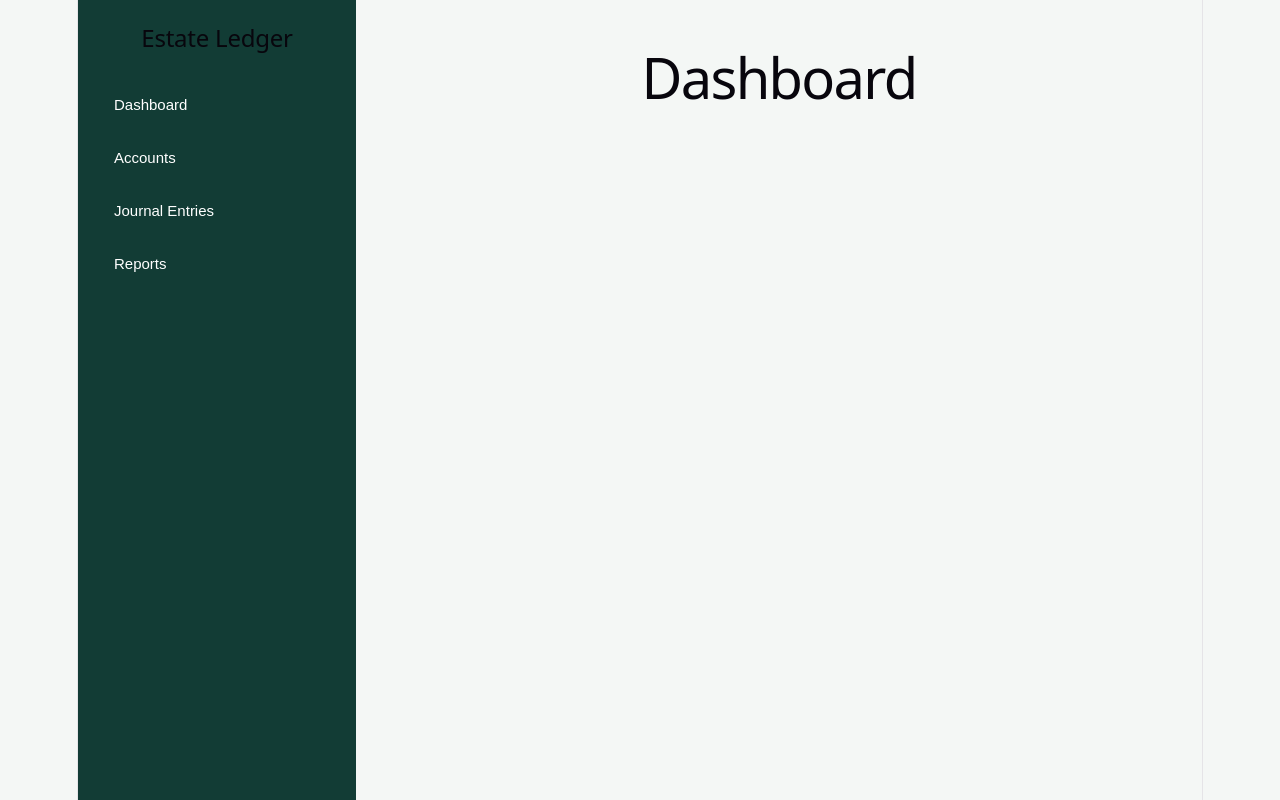
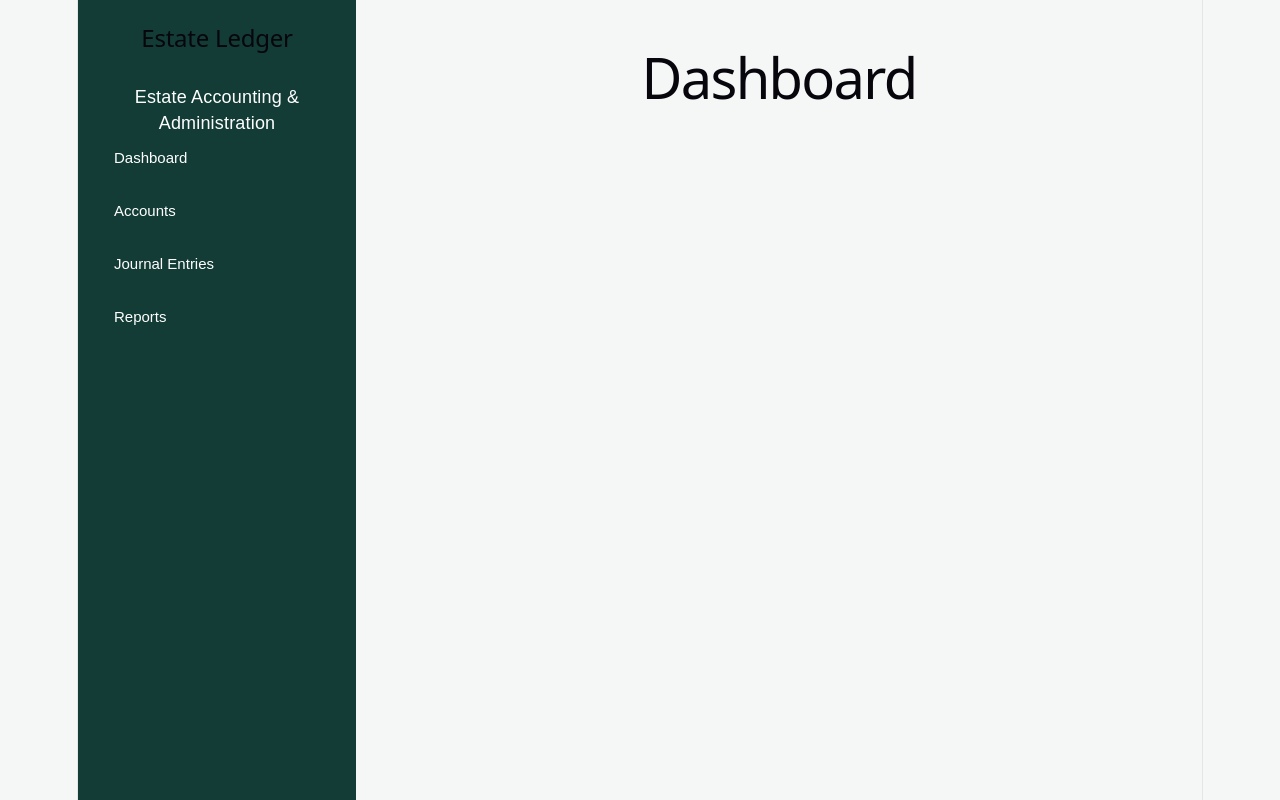
Before and after one commit to Selin-LeBlanc/Personal-Finance-Manager, a React (Vite) app in the folder client/: page / in a window 1280 px wide. Built offline with nearby package versions, Linux system fonts and the light colour scheme.

Commit message:
Updated folder structure, Created sidebar for navigation

```diff
--- a/client/src/App.jsx
+++ b/client/src/App.jsx
@@ -1,22 +1,16 @@
 import { useState } from "react";
 import "./App.css";
+import Sidebar from "./components/Sidebar";
 
 function App() {
   const [activePage, setActivePage] = useState("dashboard");
 
   return (
     <div className="app">
-      <aside className="sidebar">
-        <h2>Estate Ledger</h2>
-
-        <button onClick={() => setActivePage("dashboard")}>Dashboard</button>
-        <button onClick={() => setActivePage("accounts")}>Accounts</button>
-        <button onClick={() => setActivePage("journalEntries")}>
-          Journal Entries
-        </button>
-        <button onClick={() => setActivePage("reports")}>Reports</button>
-      </aside>
-
+      <Sidebar
+        activePage={activePage}
+        setActivePage={setActivePage}
+      />
       <main className="main-content">
         {activePage === "dashboard" && <h1>Dashboard</h1>}
         {activePage === "accounts" && <h1>Accounts</h1>}
--- /dev/null
+++ b/client/src/components/Sidebar.jsx
@@ -0,0 +1,32 @@
+function Sidebar({ activePage, setActivePage }) {
+  const menuItems = [
+    { id: "dashboard", label: "Dashboard" },
+    { id: "accounts", label: "Accounts" },
+    { id: "journalEntries", label: "Journal Entries" },
+    { id: "reports", label: "Reports" },
+    // We can add more menu items here in the future if needed
+  ];
+
+  return (
+    <aside className="sidebar">
+      <div className="sidebar-header">
+        <h2>Estate Ledger</h2>
+        <p>Estate Accounting & Administration</p>
+      </div>
+
+      <nav className="sidebar-nav">
+        {menuItems.map((item) => (
+          <button
+            key={item.id}
+            className={activePage === item.id ? "active" : ""}
+            onClick={() => setActivePage(item.id)}
+          >
+            {item.label}
+          </button>
+        ))}
+      </nav>
+    </aside>
+  );
+}
+
+export default Sidebar;
```
Also changed, not shown: client/src/components/Card.jsx (added), client/src/components/PageHeader.jsx (added), client/src/components/Table.jsx (added), client/src/pages/Accounts.jsx (added), client/src/pages/Dashboard.jsx (added), client/src/pages/JournalEntries.jsx (added), client/src/pages/Reports.jsx (added).
